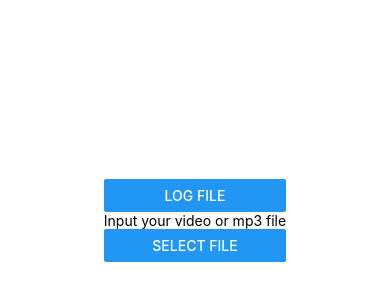
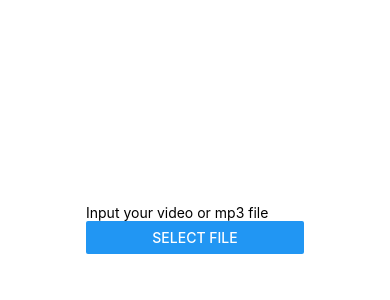
Before and after one commit to rodel100/Blogger, a React Native app in the folder Blogger_Frontend/: screen / in a window 390 px wide. Shown: the part 202-502 px from the top of the page. Built offline with nearby package versions, Linux system fonts and the light colour scheme.

Commit message:
Submit button begun

```diff
--- a/Blogger_Frontend/components/blogfeature.js
+++ b/Blogger_Frontend/components/blogfeature.js
@@ -1,9 +1,12 @@
 import { useCallback, useEffect, useState, } from "react"
 import { View, style, Button, Text } from "react-native";
 import * as DocumentPicker from 'expo-document-picker';
+import { TextInput } from "react-native-web";
 
 export default function Blogger() {
   let [file, setFile] = useState([]);
+  let [title, setTitle] = useState("");
+  const formData = new FormData();
   const documentSelector = useCallback(async () => {
     try {
       const x = await DocumentPicker.getDocumentAsync();
@@ -14,9 +17,14 @@ export default function Blogger() {
       console.log(err)
     }
   },[])
+  const submitButton = () => {
+    formData.append("title", title)
+    formData.append("video_file", file[0])
+  }
     return (
       <View >
-                <Button title="log File" onPress={()=> {console.log(file)}}/>
+        <Text>{title}</Text>
+        <TextInput onChangeText={(text) => setTitle(text)}></TextInput>
         <Text>Input your video or mp3 file</Text>
         <Button title="Select File" onPress={documentSelector}/>
       </View>
```
